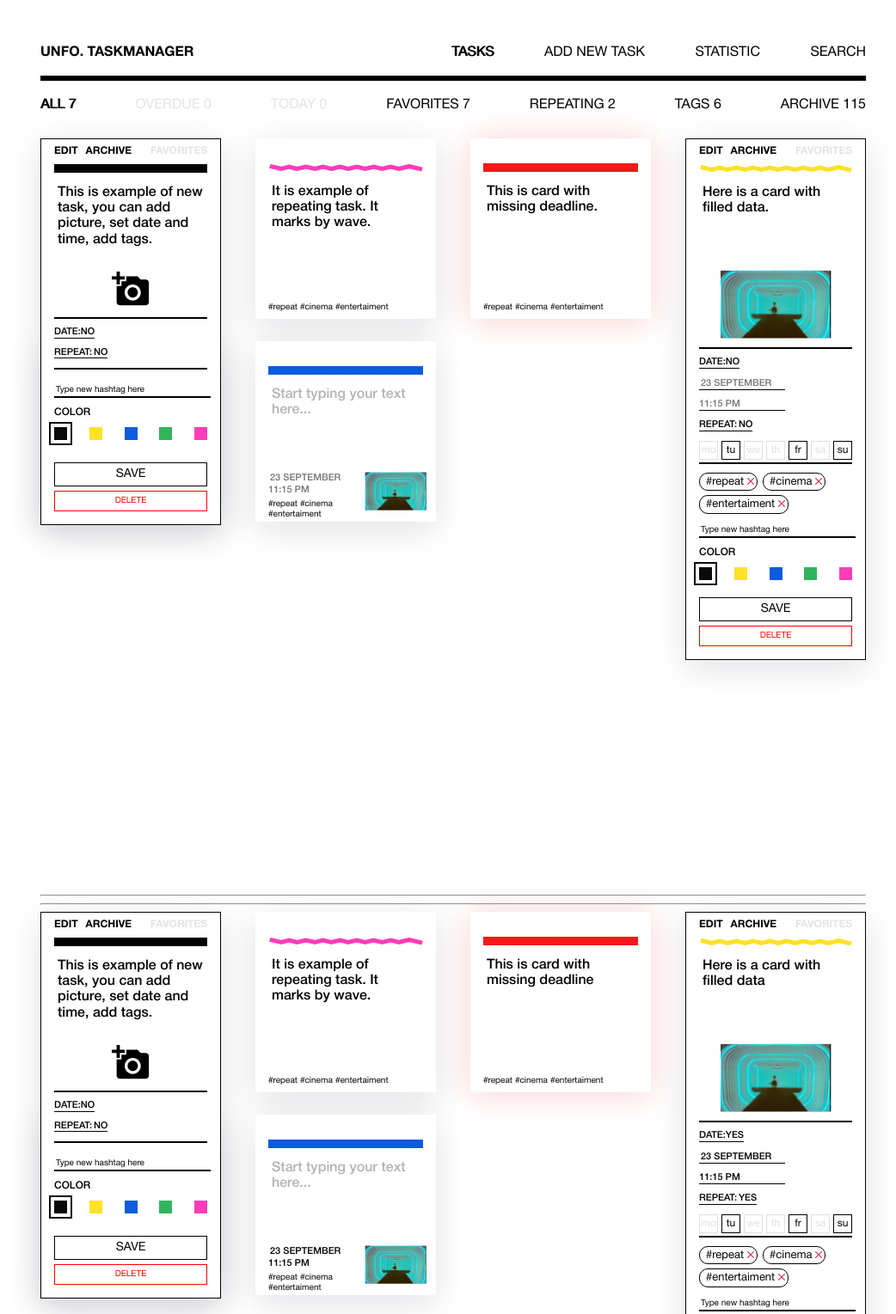
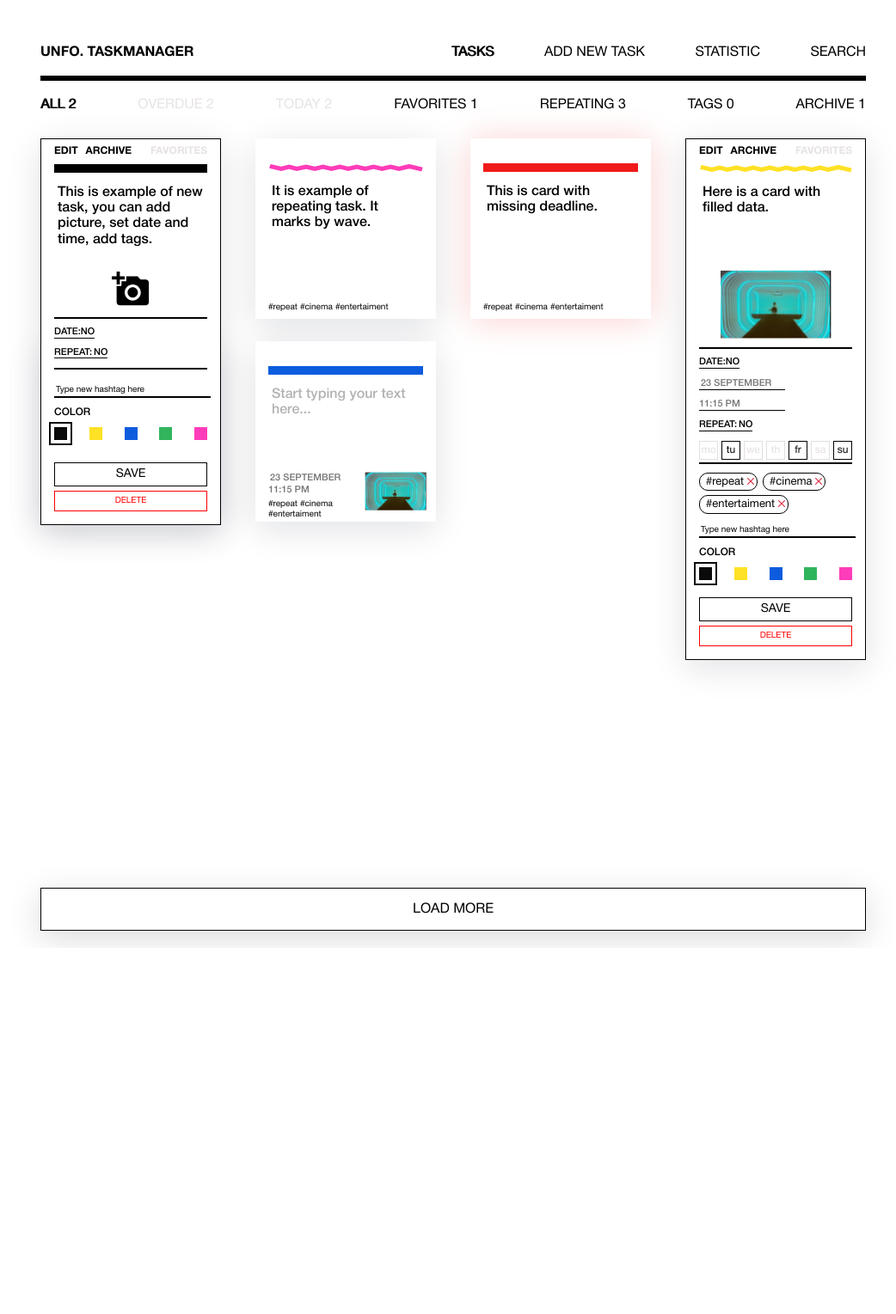
Before and after one commit to mal1911/855181-taskmanager-8, a website: page public/index.html in a window 1280 px wide. Shown: the top 1529 px of the page at 86% size, without its empty margins (113-1155 px from the left). After the commit the page ends 1103 px from the top, so only its background shows below. Drawn offline with Linux system fonts and the light colour scheme.

Commit message:
задание выполнено

```diff
--- a/public/index.html
+++ b/public/index.html
@@ -85,8 +85,6 @@
       </section>
 
       <section class="main__filter filter container">
-<!--
-
         <input
           type="radio"
           id="filter__all"
@@ -153,7 +151,6 @@
         <label for="filter__archive" class="filter__label"
           >ARCHIVE <span class="filter__archive-count">115</span></label
         >
--->
       </section>
 
       <section class="statistic container visually-hidden">
@@ -207,11 +204,6 @@
           «add new task» button.
         </p>
 
-        <div class="board__tasks1">
-
-        </div>
-        <hr>
-        <hr>
         <div class="board__tasks">
           <article class="card card--edit card--black">
             <form class="card__form" method="get">
--- a/src/main.js
+++ b/src/main.js
@@ -1,14 +1,13 @@
 'use strict';
-
 const filterData =
   [
-    {title: `All`, count: 7, isChecked: true},
-    {title: `Overdue`, count: 0, isDisabled: true},
-    {title: `Today`, count: 0, isDisabled: true},
-    {title: `Favorites`, count: 7},
-    {title: `Repeating`, count: 2},
-    {title: `Tags`, count: 6},
-    {title: `Archive`, count: 115}
+    {title: `All`, isChecked: true},
+    {title: `Overdue`, isDisabled: true},
+    {title: `Today`, isDisabled: true},
+    {title: `Favorites`},
+    {title: `Repeating`},
+    {title: `Tags`},
+    {title: `Archive`}
   ];
 
 const cardData =
@@ -52,11 +51,23 @@ const cardData =
     }
   ];
 
+const getRandomInt = (min, max) =>
+  Math.floor(Math.random() * (max - min)) + min;
+
+const getMixArray = (arr) =>
+  arr.slice().sort(() => 0.5 - Math.random());
+
+const getClipArray = (arr, count) =>
+  arr.slice(0, count - 1);
+
+const getRandomArray = (arr, count) =>
+  getClipArray(getMixArray(arr), count);
+
 
 const getFilterHTML = (objArg) =>
   `<input type="radio" id="filter__${objArg.title}" class="filter__input visually-hidden" name="filter" ${objArg.isChecked ? `checked` : ``} ${objArg.isDisabled ? `disabled` : ``}/>
   <label for="filter__${objArg.title.toLowerCase()}" class="filter__label">${objArg.title.toUpperCase()}
-  <span class="filter__${objArg.title.toLowerCase()}-count">${objArg.count}</span>
+  <span class="filter__${objArg.title.toLowerCase()}-count">${getRandomInt(0, cardData.length - 1)}</span>
   </label>`;
 
 const getCardHTML = (objArg) => {
@@ -97,7 +108,6 @@ const getCardHTML = (objArg) => {
     imgName = objArg.imgName;
     imgEmptyClassName = ``;
   }
-
 
   return `<article class="card ${classListHTML}">
             <form class="card__form" method="get">
@@ -350,12 +360,16 @@ const addChildElements = (parentElement, arrArg, getElementHTML) => {
   arrArg.forEach((obj) => {
     elementsHTML += getElementHTML(obj);
   });
-
-  parentElement.insertAdjacentHTML(`afterBegin`, elementsHTML);
+  parentElement.innerHTML = elementsHTML;
 };
 
 const mainFilterElement = document.querySelector(`.main__filter`);
 addChildElements(mainFilterElement, filterData, getFilterHTML);
 
-const boardTasksElement = document.querySelector(`.board__tasks1`);
+const boardTasksElement = document.querySelector(`.board__tasks`);
 addChildElements(boardTasksElement, cardData, getCardHTML);
+
+const onMainFilterElementClick = () => {
+  addChildElements(boardTasksElement, getRandomArray(cardData, getRandomInt(0, cardData.length - 1)), getCardHTML);
+};
+mainFilterElement.addEventListener(`click`, onMainFilterElementClick);
```
